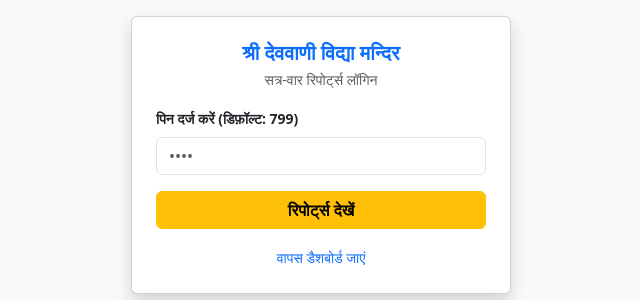
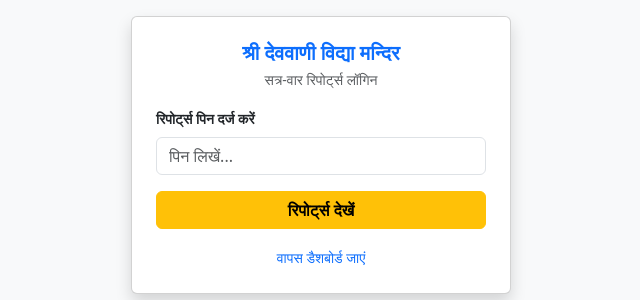
Before and after one commit to deowanifee/deowanifee, a Flask app: page /reports_login in a window 1280 px wide. Shown: the part 245-545 px from the top of the page, without its empty margins (319-959 px from the left). Run offline with Flask 3, Linux system fonts and the light colour scheme; the visitor is signed in with stand-in values (Sample User, id 1).

Commit message:
Update pin label and placeholder in reports_login.html

```diff
--- a/templates/reports_login.html
+++ b/templates/reports_login.html
@@ -20,9 +20,9 @@
 
         <form method="POST">
             <div class="mb-3 text-start">
-                <label class="form-label small fw-bold">पिन दर्ज करें (डिफ़ॉल्ट: 799)</label>
-                <!-- पिन टाइप करते वक्त छिप जाएगा (Masked) -->
-                <input type="password" name="pin" class="form-control" placeholder="••••" required autocomplete="off">
+                <label class="form-label small fw-bold">रिपोर्ट्स पिन दर्ज करें</label>
+                <!-- पिन टाइप करते वक्त छिप जाएगा -->
+                <input type="password" name="pin" class="form-control" placeholder="पिन लिखें..." required autocomplete="off">
             </div>
             <button type="submit" class="btn btn-warning w-100 fw-bold">रिपोर्ट्स देखें</button>
         </form>
```
